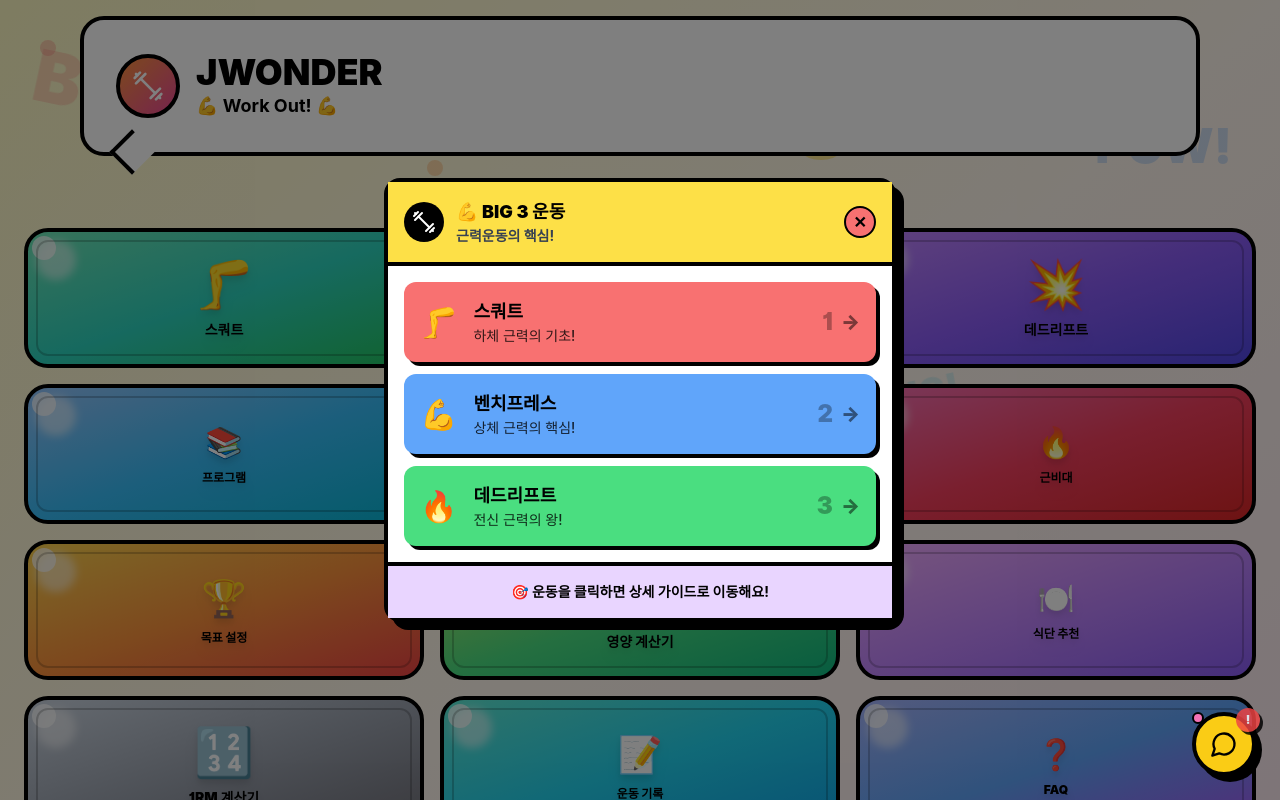
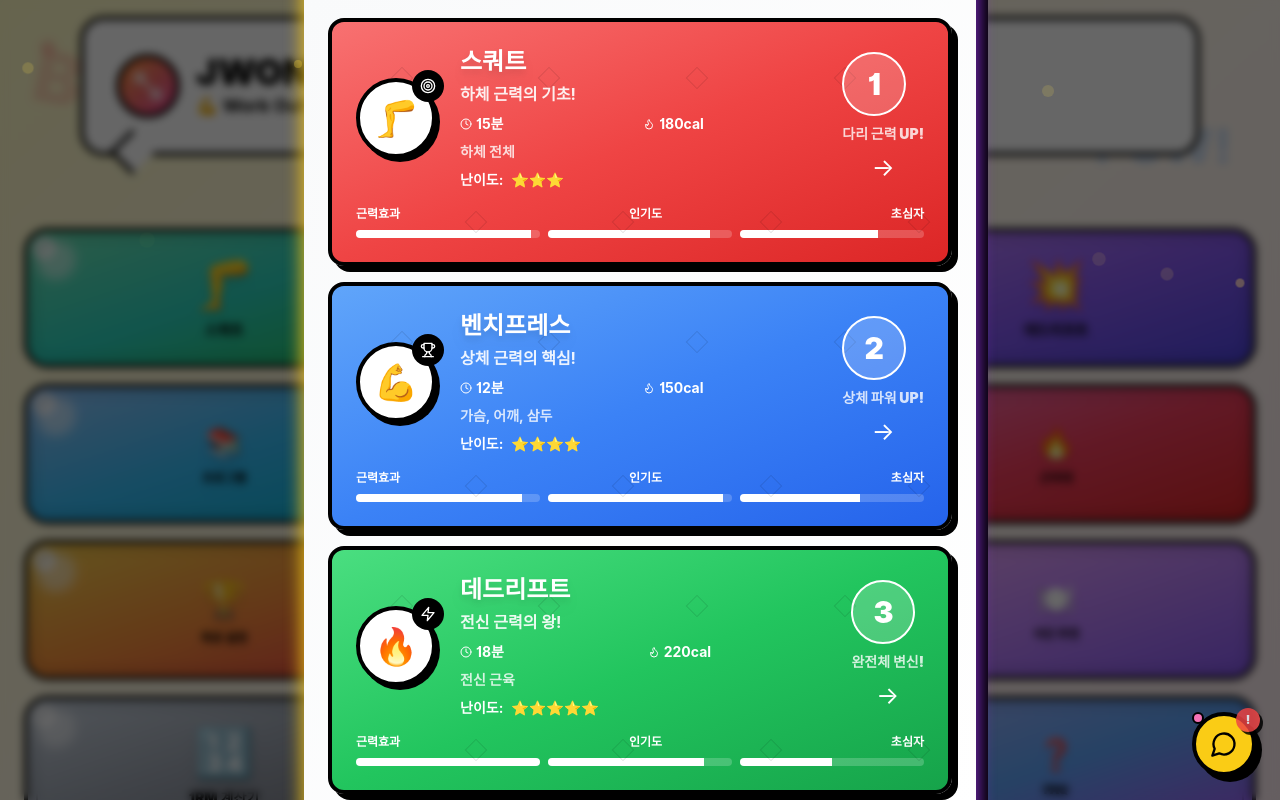
Before and after one commit to jwonder83/jwonder, a Next.js app: page / in a window 1280 px wide. Shown: the top 800 px of the page. Built offline with nearby package versions, Linux system fonts and the light colour scheme; a web font is replaced by a local one.

Commit message:
🚀 BIG 3 모달 완전 고도화 - 네온효과, 파티클, 진행도바, 애니메이션 대폭 업그레이드

```diff
--- a/components/BigThreeModal.tsx
+++ b/components/BigThreeModal.tsx
@@ -1,7 +1,7 @@
 'use client'
 
-import React from 'react'
-import { X, Dumbbell } from 'lucide-react'
+import React, { useState, useEffect } from 'react'
+import { X, Dumbbell, Star, Clock, Flame, Target, Trophy, Zap } from 'lucide-react'
 
 interface BigThreeModalProps {
   isOpen: boolean
@@ -10,101 +10,300 @@ interface BigThreeModalProps {
 }
 
 const BigThreeModal: React.FC<BigThreeModalProps> = ({ isOpen, onClose, onExerciseClick }) => {
+  const [selectedExercise, setSelectedExercise] = useState<string | null>(null)
+  const [animationPhase, setAnimationPhase] = useState(0)
+
   const exercises = [
     {
       name: "스쿼트",
       emoji: "🦵",
-      color: "bg-red-400",
+      color: "from-red-400 via-red-500 to-red-600",
+      bgColor: "bg-red-50",
+      borderColor: "border-red-500",
       description: "하체 근력의 기초!",
-      id: "squat"
+      id: "squat",
+      difficulty: "⭐⭐⭐",
+      calories: "180cal",
+      time: "15분",
+      muscle: "하체 전체",
+      benefit: "다리 근력 UP!",
+      icon: Target,
+      stats: { strength: 95, popularity: 88, beginnerFriendly: 75 }
     },
     {
       name: "벤치프레스",
       emoji: "💪",
-      color: "bg-blue-400",
+      color: "from-blue-400 via-blue-500 to-blue-600",
+      bgColor: "bg-blue-50",
+      borderColor: "border-blue-500",
       description: "상체 근력의 핵심!",
-      id: "bench"
+      id: "bench",
+      difficulty: "⭐⭐⭐⭐",
+      calories: "150cal",
+      time: "12분",
+      muscle: "가슴, 어깨, 삼두",
+      benefit: "상체 파워 UP!",
+      icon: Trophy,
+      stats: { strength: 90, popularity: 95, beginnerFriendly: 65 }
     },
     {
       name: "데드리프트",
       emoji: "🔥",
-      color: "bg-green-400",
+      color: "from-green-400 via-green-500 to-green-600",
+      bgColor: "bg-green-50",
+      borderColor: "border-green-500",
       description: "전신 근력의 왕!",
-      id: "deadlift"
+      id: "deadlift",
+      difficulty: "⭐⭐⭐⭐⭐",
+      calories: "220cal",
+      time: "18분",
+      muscle: "전신 근육",
+      benefit: "완전체 변신!",
+      icon: Zap,
+      stats: { strength: 100, popularity: 85, beginnerFriendly: 50 }
     }
   ]
 
   const handleExerciseClick = (exerciseId: string) => {
+    setSelectedExercise(exerciseId)
+    setTimeout(() => {
       onExerciseClick(exerciseId)
-    onClose() // 모달 닫기
+      onClose()
+    }, 300)
   }
+
+  useEffect(() => {
+    if (isOpen) {
+      setAnimationPhase(0)
+      const timer = setTimeout(() => setAnimationPhase(1), 100)
+      return () => clearTimeout(timer)
+    }
+  }, [isOpen])
 
   if (!isOpen) return null
 
   return (
     <div className="fixed inset-0 z-50 flex items-center justify-center p-4">
-      {/* 배경 오버레이 */}
+      {/* 배경 오버레이 with 파티클 효과 */}
       <div
-        className="absolute inset-0 bg-black bg-opacity-50"
+        className="absolute inset-0 bg-black bg-opacity-60 backdrop-blur-sm"
         onClick={onClose}
+      >
+        {/* 파티클 애니메이션 */}
+        <div className="absolute inset-0 overflow-hidden">
+          {[...Array(20)].map((_, i) => (
+            <div
+              key={i}
+              className="absolute w-2 h-2 bg-yellow-300 rounded-full animate-ping opacity-30"
+              style={{
+                left: `${Math.random() * 100}%`,
+                top: `${Math.random() * 100}%`,
+                animationDelay: `${Math.random() * 2}s`,
+                animationDuration: `${2 + Math.random() * 3}s`
+              }}
             />
+          ))}
+        </div>
+      </div>
 
       {/* 모달 컨테이너 */}
-      <div className="relative bg-white rounded-2xl border-4 border-black shadow-[8px_8px_0px_0px_rgba(0,0,0,1)] max-w-lg w-full animate-in slide-in-from-bottom-4 duration-300">
+      <div className={`relative bg-gradient-to-br from-white via-gray-50 to-white rounded-3xl border-6 border-black shadow-[12px_12px_0px_0px_rgba(0,0,0,1)] max-w-2xl w-full transition-all duration-500 ${
+        animationPhase === 1 ? 'animate-in slide-in-from-bottom-4 zoom-in-95' : 'scale-0'
+      }`}>
+
+        {/* 네온 테두리 효과 */}
+        <div className="absolute -inset-1 bg-gradient-to-r from-yellow-400 via-pink-500 to-purple-600 rounded-3xl blur opacity-75 animate-pulse"></div>
+        <div className="relative bg-white rounded-3xl border-6 border-black">
 
           {/* 헤더 */}
-        <div className="flex items-center justify-between p-4 border-b-4 border-black bg-yellow-300">
-          <div className="flex items-center space-x-3">
-            <div className="w-10 h-10 bg-black rounded-full flex items-center justify-center">
-              <Dumbbell className="w-6 h-6 text-white" />
+          <div className="relative bg-gradient-to-r from-yellow-300 via-yellow-400 to-yellow-500 border-b-6 border-black rounded-t-3xl overflow-hidden">
+            {/* 헤더 패턴 */}
+            <div className="absolute inset-0 opacity-20">
+              {[...Array(15)].map((_, i) => (
+                <div
+                  key={i}
+                  className="absolute w-8 h-8 border-2 border-black rotate-45"
+                  style={{
+                    left: `${i * 8}%`,
+                    top: `${Math.sin(i) * 20 + 50}%`
+                  }}
+                />
+              ))}
+            </div>
+
+            <div className="relative flex items-center justify-between p-6">
+              <div className="flex items-center space-x-4">
+                <div className="w-16 h-16 bg-black rounded-full flex items-center justify-center border-4 border-white shadow-[4px_4px_0px_0px_rgba(0,0,0,1)] animate-bounce">
+                  <Dumbbell className="w-8 h-8 text-yellow-300" />
                 </div>
                 <div>
-              <h2 className="text-lg font-black text-black">💪 BIG 3 운동</h2>
-              <p className="text-sm text-gray-700 font-bold">근력운동의 핵심!</p>
+                  <h2 className="text-3xl font-black text-black cartoon-text mb-1 drop-shadow-lg">
+                    💪 BIG 3 운동
+                  </h2>
+                  <p className="text-lg text-black font-bold opacity-80">근력운동의 성삼위일체!</p>
+                  <div className="flex items-center space-x-2 mt-1">
+                    <Star className="w-4 h-4 text-black fill-current" />
+                    <span className="text-sm font-bold">전설의 운동들</span>
+                  </div>
                 </div>
               </div>
 
               <button
                 onClick={onClose}
-            className="w-8 h-8 bg-red-400 text-black rounded-full border-2 border-black hover:bg-red-500 transition-colors font-bold"
+                className="w-12 h-12 bg-red-500 text-white rounded-full border-4 border-black hover:bg-red-600 transition-all duration-200 font-black text-xl shadow-[4px_4px_0px_0px_rgba(0,0,0,1)] hover:shadow-[6px_6px_0px_0px_rgba(0,0,0,1)] hover:scale-110 active:scale-95"
                 aria-label="모달 닫기"
               >
                 ✕
               </button>
             </div>
+          </div>
 
           {/* 운동 카드들 */}
-        <div className="p-4 space-y-3">
-          {exercises.map((exercise, index) => (
+          <div className="p-6 space-y-4 bg-gradient-to-br from-gray-50 to-white">
+            {exercises.map((exercise, index) => {
+              const IconComponent = exercise.icon
+              const isSelected = selectedExercise === exercise.id
+
+              return (
+                <div
+                  key={exercise.name}
+                  className={`transform transition-all duration-300 ${
+                    animationPhase === 1 ? 'translate-y-0 opacity-100' : 'translate-y-8 opacity-0'
+                  }`}
+                  style={{ transitionDelay: `${index * 150}ms` }}
+                >
                   <button
-              key={exercise.name}
                     onClick={() => handleExerciseClick(exercise.id)}
-              className={`w-full ${exercise.color} p-4 rounded-xl border-3 border-black shadow-[4px_4px_0px_0px_rgba(0,0,0,1)] hover:shadow-[6px_6px_0px_0px_rgba(0,0,0,1)] hover:translate-x-[-2px] hover:translate-y-[-2px] transition-all duration-200 cursor-pointer hover:scale-105`}
+                    className={`w-full group relative bg-gradient-to-br ${exercise.color} p-6 rounded-2xl border-4 border-black shadow-[6px_6px_0px_0px_rgba(0,0,0,1)] hover:shadow-[10px_10px_0px_0px_rgba(0,0,0,1)] hover:translate-x-[-2px] hover:translate-y-[-2px] transition-all duration-300 cursor-pointer overflow-hidden ${
+                      isSelected ? 'animate-pulse scale-105' : 'hover:scale-102'
+                    }`}
                   >
-              <div className="flex items-center space-x-4">
-                <div className="text-3xl">{exercise.emoji}</div>
+                    {/* 배경 패턴 */}
+                    <div className="absolute inset-0 opacity-10">
+                      {[...Array(8)].map((_, i) => (
+                        <div
+                          key={i}
+                          className="absolute w-4 h-4 border border-black rotate-45 group-hover:animate-spin"
+                          style={{
+                            left: `${10 + i * 12}%`,
+                            top: `${20 + (i % 2) * 60}%`,
+                            animationDelay: `${i * 0.1}s`
+                          }}
+                        />
+                      ))}
+                    </div>
+
+                    {/* 메인 컨텐츠 */}
+                    <div className="relative flex items-center space-x-6">
+                      {/* 운동 아이콘 & 이모지 */}
+                      <div className="flex-shrink-0">
+                        <div className="relative">
+                          <div className="w-20 h-20 bg-white rounded-full border-4 border-black flex items-center justify-center shadow-[4px_4px_0px_0px_rgba(0,0,0,1)] group-hover:shadow-[6px_6px_0px_0px_rgba(0,0,0,1)] transition-all duration-300">
+                            <div className="text-4xl">{exercise.emoji}</div>
+                          </div>
+                          <div className="absolute -top-2 -right-2 w-8 h-8 bg-black rounded-full flex items-center justify-center">
+                            <IconComponent className="w-4 h-4 text-white" />
+                          </div>
+                        </div>
+                      </div>
+
+                      {/* 운동 정보 */}
                       <div className="flex-1 text-left">
-                  <h3 className="text-lg font-black text-black">{exercise.name}</h3>
-                  <p className="text-sm font-medium text-black opacity-80">{exercise.description}</p>
+                        <h3 className="text-2xl font-black text-white drop-shadow-lg mb-1">
+                          {exercise.name}
+                        </h3>
+                        <p className="text-white font-bold opacity-90 mb-2">
+                          {exercise.description}
+                        </p>
+
+                        {/* 상세 정보 */}
+                        <div className="grid grid-cols-2 gap-2 text-sm">
+                          <div className="flex items-center space-x-1">
+                            <Clock className="w-3 h-3 text-white" />
+                            <span className="text-white font-bold">{exercise.time}</span>
                           </div>
-                <div className="flex items-center space-x-2">
-                  <div className="text-2xl font-black text-black opacity-30">
-                    {index + 1}
+                          <div className="flex items-center space-x-1">
+                            <Flame className="w-3 h-3 text-white" />
+                            <span className="text-white font-bold">{exercise.calories}</span>
                           </div>
-                  <div className="text-xl font-black text-black opacity-50">
+                          <div className="col-span-2">
+                            <span className="text-white font-bold opacity-80">{exercise.muscle}</span>
+                          </div>
+                        </div>
+
+                        {/* 난이도 표시 */}
+                        <div className="mt-2 flex items-center space-x-2">
+                          <span className="text-white font-bold text-sm">난이도:</span>
+                          <span className="text-yellow-300 text-sm">{exercise.difficulty}</span>
+                        </div>
+                      </div>
+
+                      {/* 우측 정보 */}
+                      <div className="flex-shrink-0 text-center">
+                        <div className="w-16 h-16 bg-white bg-opacity-20 rounded-full border-2 border-white flex items-center justify-center mb-2 group-hover:animate-bounce">
+                          <span className="text-3xl font-black text-white">{index + 1}</span>
+                        </div>
+                        <div className="text-white font-black text-sm opacity-80">
+                          {exercise.benefit}
+                        </div>
+                        <div className="mt-2 text-2xl text-white group-hover:animate-pulse">
                           →
                         </div>
                       </div>
                     </div>
-            </button>
+
+                    {/* 진행도 바 */}
+                    <div className="mt-4 space-y-2">
+                      <div className="flex justify-between text-xs text-white font-bold">
+                        <span>근력효과</span>
+                        <span>인기도</span>
+                        <span>초심자</span>
+                      </div>
+                      <div className="grid grid-cols-3 gap-2">
+                        {Object.entries(exercise.stats).map(([key, value]) => (
+                          <div key={key} className="bg-white bg-opacity-20 rounded-full h-2 overflow-hidden">
+                            <div
+                              className="h-full bg-white transition-all duration-1000 ease-out"
+                              style={{
+                                width: animationPhase === 1 ? `${value}%` : '0%',
+                                transitionDelay: `${(index * 150) + 500}ms`
+                              }}
+                            />
+                          </div>
                         ))}
                       </div>
+                    </div>
+                  </button>
+                </div>
+              )
+            })}
+          </div>
 
-        {/* 하단 메시지 */}
-        <div className="p-4 border-t-4 border-black bg-purple-200">
-          <p className="text-center text-sm font-bold text-black">
-            🎯 운동을 클릭하면 상세 가이드로 이동해요!
+          {/* 하단 CTA */}
+          <div className="relative bg-gradient-to-r from-purple-400 via-pink-500 to-red-500 border-t-6 border-black p-6 rounded-b-3xl overflow-hidden">
+            {/* 배경 애니메이션 */}
+            <div className="absolute inset-0 bg-gradient-to-r from-purple-600 via-pink-600 to-red-600 animate-pulse opacity-50"></div>
+
+            <div className="relative text-center">
+              <p className="text-white text-lg font-black drop-shadow-lg mb-2">
+                🎯 운동을 클릭하면 상세 가이드로 순간이동!
               </p>
+              <p className="text-white text-sm font-bold opacity-90">
+                ✨ 당신의 근육 레벨업이 시작됩니다! ✨
+              </p>
+
+              {/* 장식 요소 */}
+              <div className="flex justify-center space-x-4 mt-3">
+                {[...Array(5)].map((_, i) => (
+                  <div
+                    key={i}
+                    className="w-3 h-3 bg-yellow-300 rounded-full animate-bounce border border-black"
+                    style={{ animationDelay: `${i * 0.1}s` }}
+                  />
+                ))}
+              </div>
+            </div>
+          </div>
         </div>
       </div>
     </div>
```
Lines whose indentation alone changed are shown as unchanged.
